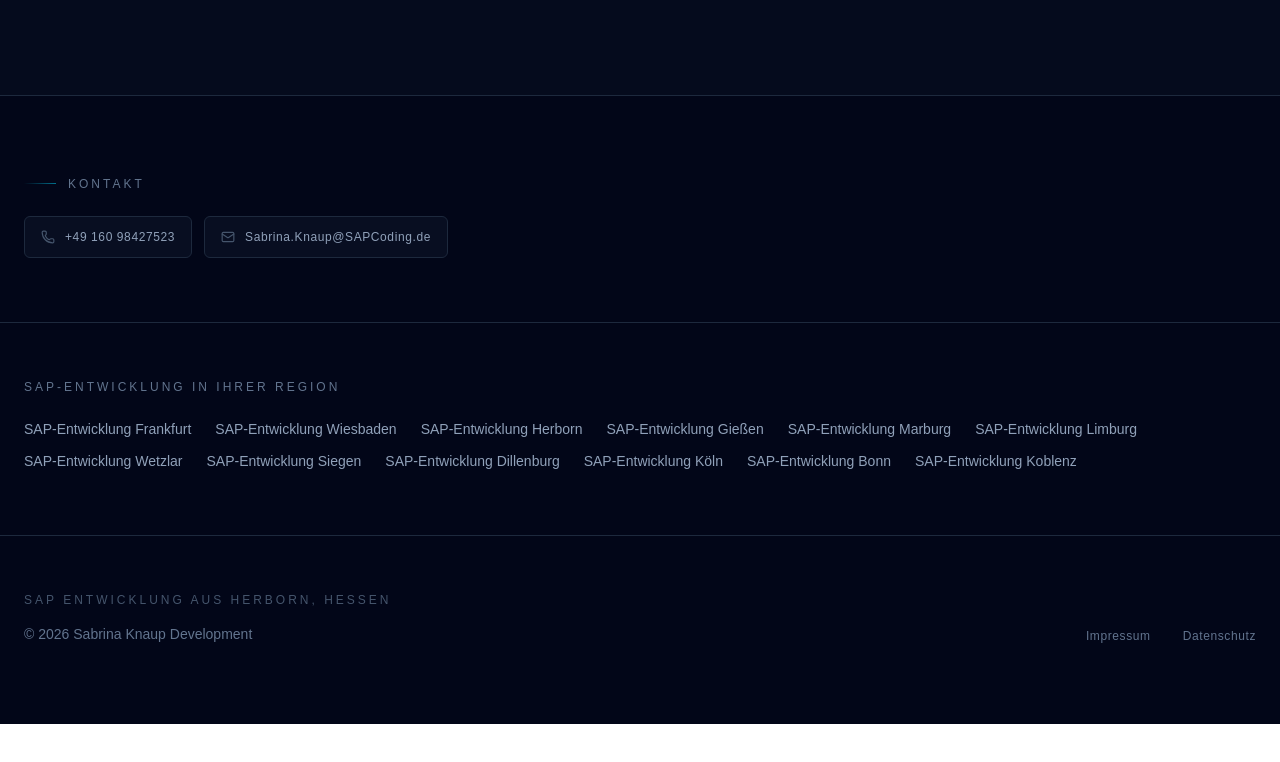
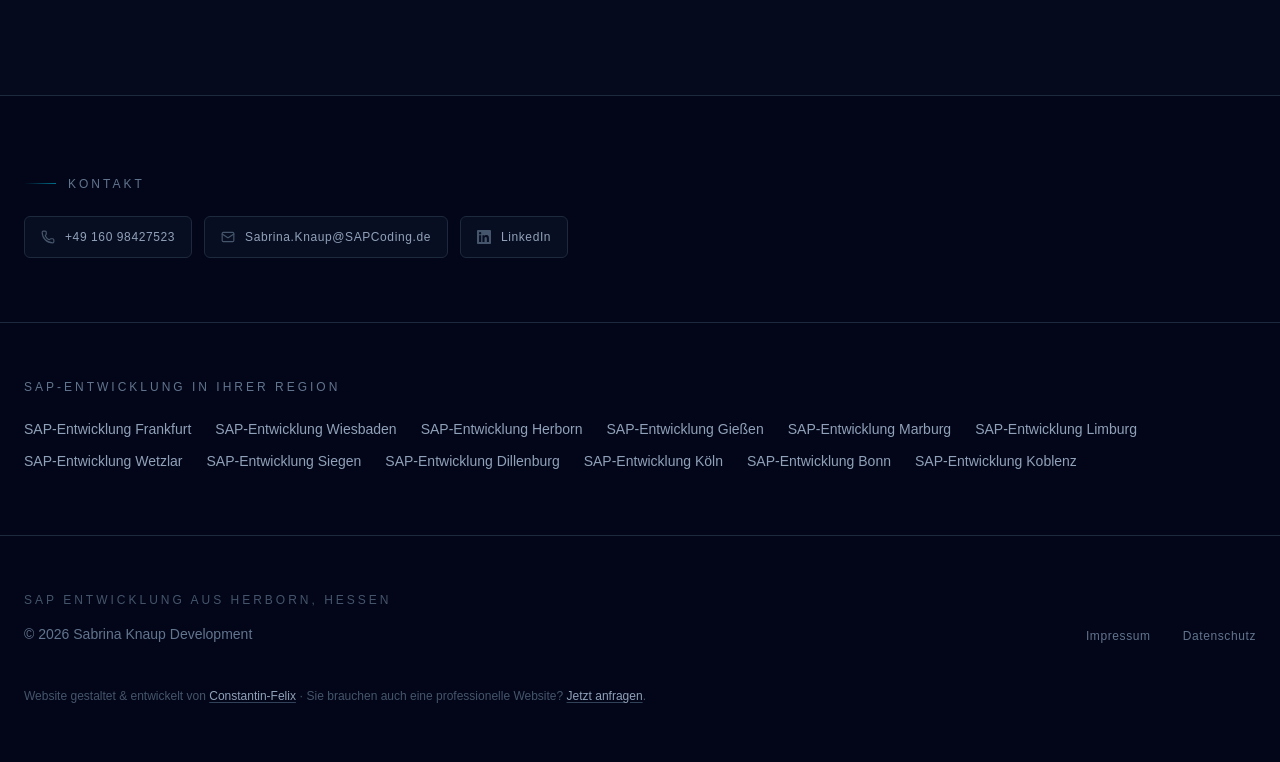
Before and after one commit to RainerWahnsinn-jpg/sapcoding, a Next.js app: page / in a window 1280 px wide. Shown: the part 6823-7585 px from the top of the page. Before the commit the page ends 7547 px from the top, so only its background shows below. Built offline with nearby package versions, Linux system fonts and the light colour scheme; no server answers.

Commit message:
Footer: LinkedIn-Verknuepfung (Pill + JSON-LD sameAs) und Website-Credit mit Link zu constantin-felix.de

```diff
--- a/app/components/Footer.tsx
+++ b/app/components/Footer.tsx
@@ -3,6 +3,20 @@ import { Mail, Phone } from "lucide-react";
 import { CITIES } from "../lib/cities";
 
 const currentYear = new Date().getFullYear();
+
+/** LinkedIn-Logo als Inline-SVG (lucide führt keine Brand-Icons mehr). */
+function LinkedInIcon({ className }: { className?: string }) {
+  return (
+    <svg
+      viewBox="0 0 24 24"
+      fill="currentColor"
+      aria-hidden="true"
+      className={className}
+    >
+      <path d="M20.45 20.45h-3.56v-5.57c0-1.33-.02-3.04-1.85-3.04-1.85 0-2.14 1.45-2.14 2.94v5.67H9.34V9h3.42v1.56h.05c.48-.9 1.64-1.85 3.37-1.85 3.6 0 4.27 2.37 4.27 5.46v6.28zM5.34 7.43a2.07 2.07 0 1 1 0-4.14 2.07 2.07 0 0 1 0 4.14zM7.12 20.45H3.55V9h3.57v11.45zM22.22 0H1.77C.79 0 0 .77 0 1.73v20.54C0 23.22.79 24 1.77 24h20.45c.98 0 1.78-.78 1.78-1.73V1.73C24 .77 23.2 0 22.22 0z" />
+    </svg>
+  );
+}
 
 export default function Footer() {
   return (
@@ -30,6 +44,15 @@ export default function Footer() {
           >
             <Mail className="h-3.5 w-3.5 shrink-0 text-slate-600 transition-colors duration-300 group-hover:text-cyan-400" />
             <span>Sabrina.Knaup@SAPCoding.de</span>
+          </a>
+          <a
+            href="https://www.linkedin.com/in/sabrina-knaup-60a348241/"
+            target="_blank"
+            rel="noopener noreferrer"
+            className="group flex items-center gap-2.5 rounded-md border border-slate-800 bg-slate-900/50 px-4 py-3 text-xs font-medium tracking-wider text-slate-400 transition-colors duration-300 hover:border-cyan-500/40 hover:text-white"
+          >
+            <LinkedInIcon className="h-3.5 w-3.5 shrink-0 text-slate-600 transition-colors duration-300 group-hover:text-cyan-400" />
+            <span>LinkedIn</span>
           </a>
         </div>
       </div>
@@ -74,6 +97,32 @@ export default function Footer() {
           </Link>
         </div>
       </div>
+
+      {/* Credit / Akquise: Website-Erstellung */}
+      <div className="mx-auto mt-10 max-w-7xl px-5 sm:px-6">
+        <p className="text-xs leading-6 text-slate-600">
+          Website gestaltet &amp; entwickelt von{" "}
+          <a
+            href="https://www.constantin-felix.de/"
+            target="_blank"
+            rel="noopener noreferrer"
+            className="font-medium text-slate-400 underline decoration-slate-700 underline-offset-2 transition hover:text-cyan-400 hover:decoration-cyan-500/60"
+          >
+            Constantin-Felix
+          </a>
+          {" · "}
+          Sie brauchen auch eine professionelle Website?{" "}
+          <a
+            href="https://www.constantin-felix.de/"
+            target="_blank"
+            rel="noopener noreferrer"
+            className="font-medium text-slate-400 underline decoration-slate-700 underline-offset-2 transition hover:text-cyan-400 hover:decoration-cyan-500/60"
+          >
+            Jetzt anfragen
+          </a>
+          .
+        </p>
+      </div>
     </footer>
   );
 }
--- a/app/layout.tsx
+++ b/app/layout.tsx
@@ -220,6 +220,9 @@ export default function RootLayout({
               priceRange: "$$",
               currenciesAccepted: "EUR",
               openingHours: "Mo-Fr 09:00-18:00",
+              sameAs: [
+                "https://www.linkedin.com/in/sabrina-knaup-60a348241/",
+              ],
             }),
           }}
         />
```
